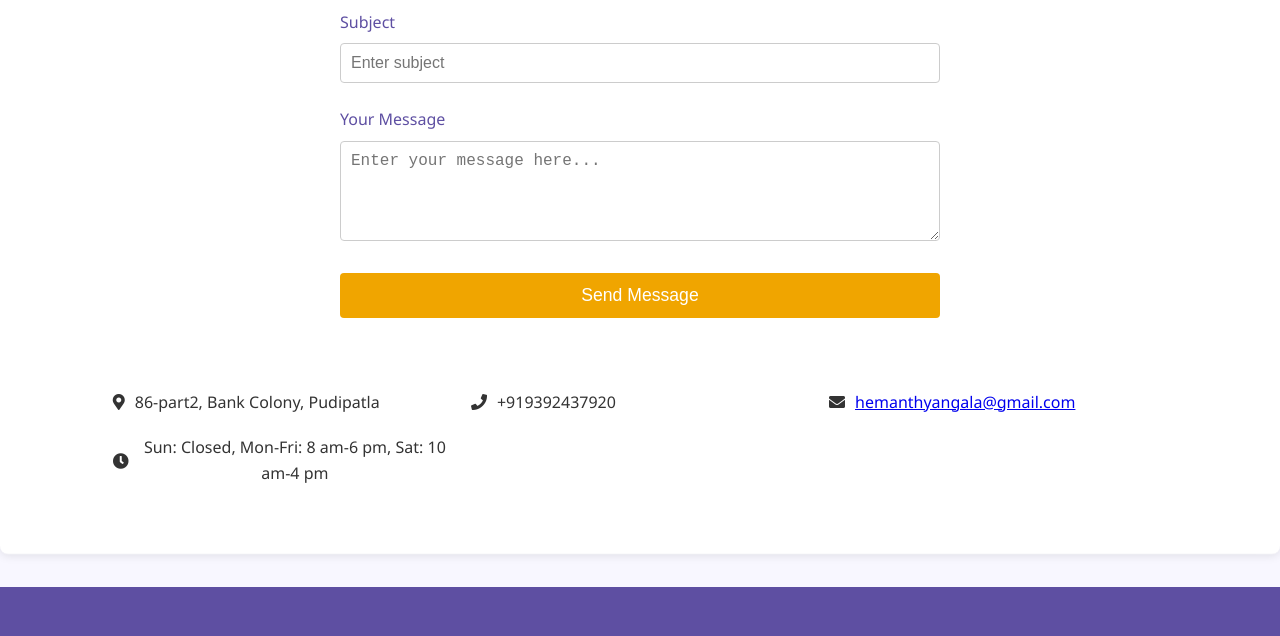
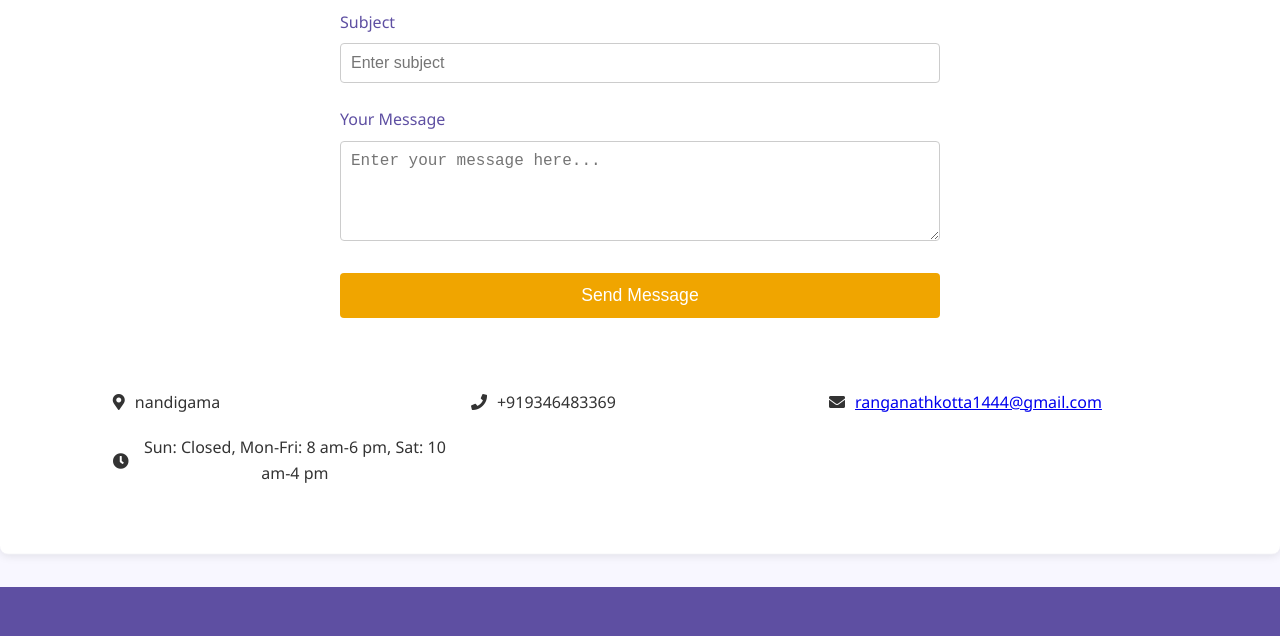
Before and after one commit to Ranganathkotta/webpage.github.io, a plain HTML site: page contact.html in a window 1280 px wide. Shown: the part 570-1206 px from the top of the page. Drawn offline with Linux system fonts and the light colour scheme.

Commit message:
updated contacts

```diff
--- a/contact.html
+++ b/contact.html
@@ -70,9 +70,9 @@
                 </form>
 
                 <div class="contact-info">
-                    <p><i class="fas fa-map-marker-alt"></i> 86-part2, Bank Colony, Pudipatla</p>
-                    <p><i class="fas fa-phone"></i> +919392437920</p>
-                    <p><i class="fas fa-envelope"></i> <a href="mailto:hemanthyangala@gmail.com">hemanthyangala@gmail.com</a></p>
+                    <p><i class="fas fa-map-marker-alt"></i> nandigama</p>
+                    <p><i class="fas fa-phone"></i> +919346483369</p>
+                    <p><i class="fas fa-envelope"></i> <a href="mailto:ranganathkotta1444@gmail.com">ranganathkotta1444@gmail.com</a></p>
                     <p><i class="fas fa-clock"></i> Sun: Closed, Mon-Fri: 8 am-6 pm, Sat: 10 am-4 pm</p>
                 </div>
             </div>
```
